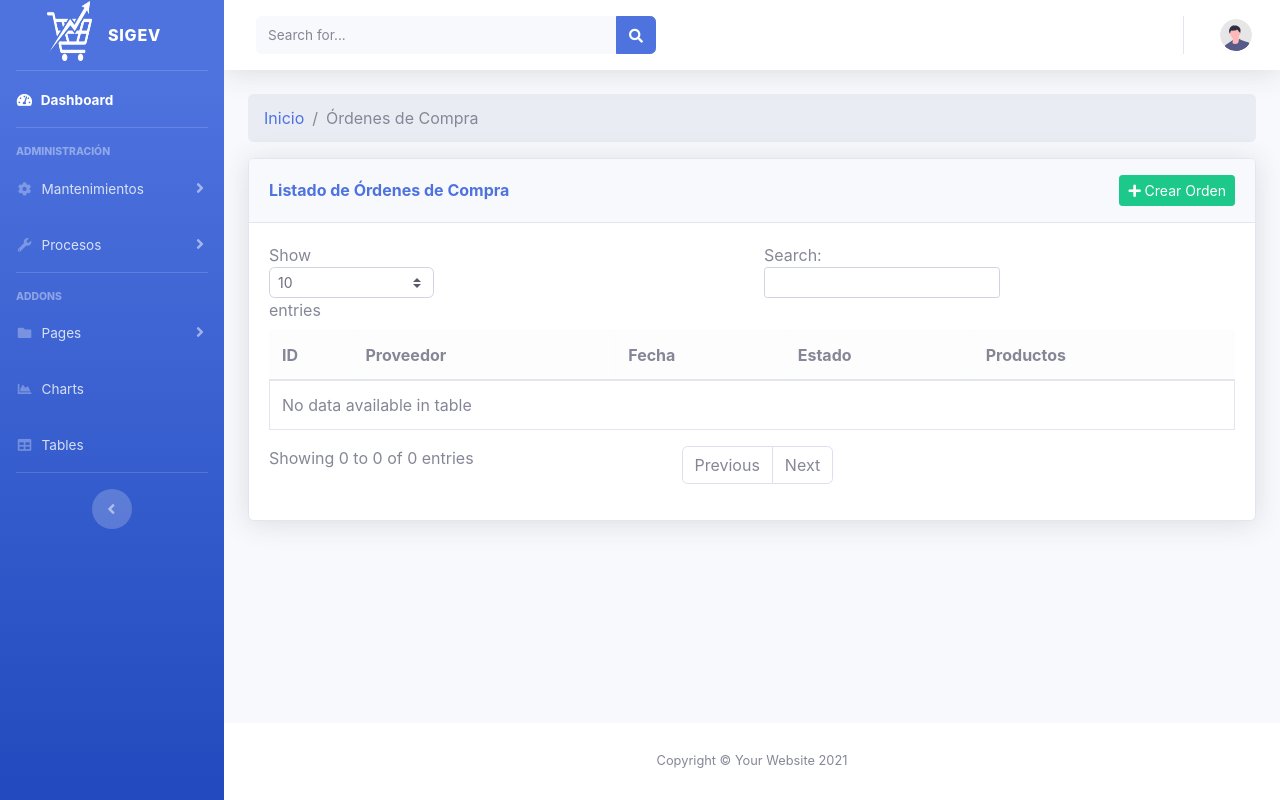
After one commit to gserranomadrid/sigev, a Flask app: page /ordenes_compra/lista in a window 1280 px wide. The commit adds this page. Run offline with Flask 3, Linux system fonts and the light colour scheme; the visitor is signed in with stand-in values (Sample User, id 1); data that the repository does not hold is empty; some libraries are stand-ins or nearby versions.

Commit message:
orden de compra

```diff
--- a/src/app.py
+++ b/src/app.py
@@ -1,5 +1,5 @@
 from flask import Flask, render_template, request, redirect, url_for, flash
-from flask_mysqldb import MySQL
+from db import db
 from flask_login import LoginManager, login_user, logout_user, login_required, current_user
 from flask_wtf import CSRFProtect
 from config import config
@@ -7,6 +7,7 @@ from config import config
 from routes.clientes import clientes_bp
 from routes.proveedores import proveedores_bp
 from routes.productos import productos_bp
+from routes.ordenes_compra import ordenes_compra_bp
 
 #Modelos
 from models.ModelUsuario import ModelUsuario
@@ -17,8 +18,7 @@ from models.entities.Usuario import Usuario
 # La ruta a las carpetas puede necesitar ajuste si app.py está dentro de src/
 # Si app.py está en src/, las rutas relativas son correctas.
 app = Flask(__name__, template_folder='templates', static_folder='static')
-
-db = MySQL(app)
+db.init_app(app)
 login_manager_app = LoginManager()
 login_manager_app.init_app(app)
 csrf = CSRFProtect(app)
@@ -68,6 +68,7 @@ if __name__ == '__main__':
     app.register_blueprint(clientes_bp)
     app.register_blueprint(proveedores_bp)
     app.register_blueprint(productos_bp)
+    app.register_blueprint(ordenes_compra_bp)
     app.register_error_handler(401, status_401)
     app.register_error_handler(404, status_404)
     app.run(debug=True)
--- /dev/null
+++ b/src/db.py
@@ -0,0 +1,3 @@
+from flask_mysqldb import MySQL
+
+db = MySQL()
--- /dev/null
+++ b/src/models/ModelOrdenCompra.py
@@ -0,0 +1,79 @@
+from src.entities.OrdenCompra import OrdenCompra, DetalleCompra
+from db import db
+
+class ModelOrdenCompra:
+    @staticmethod
+    def create(orden, detalles):
+        try:
+            cursor = db.connection.cursor()
+            print ('Creating order:', orden)
+            print ('With details:', detalles)
+            cursor.execute(
+                """
+                INSERT INTO orden_compras (proveedor_id, fecha, activo)
+                VALUES (%s, %s, %s)
+                """,
+                (orden['proveedor_rif'], orden.get('fecha'), orden.get('activo', 1))
+            )
+            orden_id = cursor.lastrowid
+            for det in detalles:
+                cursor.execute(
+                    """
+                    INSERT INTO detalle_compras (cantidad, precio_unitario, orden_id, producto_id)
+                    VALUES (%s, %s, %s, %s)
+                    """,
+                    (det['cantidad'], det['precio_unitario'], orden_id, det['producto_codigo'])
+                )
+            db.connection.commit()
+            return orden_id
+        except Exception as e:
+            db.connection.rollback()
+            print('Error al crear orden de compra:', e)
+            return None
+
+    @staticmethod
+    def get_all():
+        try:
+            cursor = db.connection.cursor()
+            cursor.execute(
+                """
+                SELECT oc.id, oc.proveedor_id, oc.fecha, oc.activo, p.razon_social
+                FROM orden_compras oc
+                JOIN proveedores p ON oc.proveedor_id = p.id
+                ORDER BY oc.fecha DESC
+                """
+            )
+            ordenes = cursor.fetchall()
+            resultado = []
+            for o in ordenes:
+                cursor.execute(
+                    """
+                    SELECT dc.id, dc.cantidad, dc.precio_unitario, dc.producto_id, pr.nombre
+                    FROM detalle_compras dc
+                    JOIN productos pr ON dc.producto_id = pr.id
+                    WHERE dc.orden_id = %s
+                    """,
+                    (o[0],)
+                )
+                detalles = cursor.fetchall()
+                resultado.append({
+                    'id': o[0],
+                    'proveedor_id': o[1],
+                    'fecha': o[2],
+                    'activo': o[3],
+                    'proveedor_nombre': o[4],
+                    'detalles': [
+                        {
+                            'id': d[0],
+                            'cantidad': d[1],
+                            'precio_unitario': d[2],
+                            'producto_id': d[3],
+                            'producto_nombre': d[4]
+                        } for d in detalles
+                    ]
+                })
+            print('Órdenes recuperadas:', resultado)
+            return resultado
+        except Exception as e:
+            print('Error al obtener ordenes de compra:', e)
+            return []
--- /dev/null
+++ b/src/routes/ordenes_compra.py
@@ -0,0 +1,52 @@
+from flask import Blueprint, render_template, request, redirect, url_for, flash
+from flask_login import login_required
+from src.forms.orden_compra_form import OrdenCompraForm
+from src.models.ModelOrdenCompra import ModelOrdenCompra
+from db import db
+from datetime import datetime
+
+ordenes_compra_bp = Blueprint('ordenes_compra', __name__)
+
+@ordenes_compra_bp.route('/ordenes_compra', methods=['GET', 'POST'])
+@login_required
+def index():
+    form = OrdenCompraForm()
+    fecha_actual = datetime.now().strftime('%Y-%m-%d')
+    cursor = db.connection.cursor()
+    cursor.execute('SELECT id, razon_social FROM proveedores')
+    proveedores = cursor.fetchall()
+    cursor.execute('SELECT id, nombre FROM productos')
+    productos = cursor.fetchall()
+    form.proveedor_rif.choices = [(str(p[0]), p[1]) for p in proveedores]
+    for detalle_form in form.detalles:
+        detalle_form.producto_codigo.choices = [(str(prod[0]), prod[1]) for prod in productos]
+    if request.method == 'POST':
+        print('POST data:', request.form)
+        if form.validate_on_submit():
+            print('Form validated:', form.data)
+            detalles = []
+            for detalle in form.detalles.data:
+                print('Detalle:', detalle)
+                detalles.append({
+                    'producto_codigo': detalle['producto_codigo'],
+                    'cantidad': detalle['cantidad'],
+                    'precio_unitario': detalle['precio_unitario']
+                })
+            orden = {
+                'proveedor_rif': form.proveedor_rif.data,
+                'fecha': request.form.get('fecha', fecha_actual),
+                'activo': 1
+            }
+            ModelOrdenCompra.create(orden, detalles)
+            flash('Orden de compra creada exitosamente', 'success')
+            return redirect(url_for('ordenes_compra.listar_ordenes'))
+        else:
+            print('Form errors:', form.errors)
+            flash('Error en el formulario. Verifica los datos ingresados.', 'danger')
+    return render_template('orden_compra/index.html', form=form, fecha_actual=fecha_actual)
+
+@ordenes_compra_bp.route('/ordenes_compra/lista', methods=['GET'])
+@login_required
+def listar_ordenes():
+    ordenes = ModelOrdenCompra.get_all()
+    return render_template('orden_compra/lista.html', ordenes=ordenes)
--- a/src/templates/base.html
+++ b/src/templates/base.html
@@ -14,6 +14,14 @@
     <!-- Custom fonts for this template-->
     <link href="{{ url_for('static', filename='vendor/fontawesome-free/css/all.min.css') }}" rel="stylesheet" type="text/css">
     <link href="{{ url_for('static', filename='css/sb-admin-2.min.css') }}" rel="stylesheet">
+
+    <!-- Select2 CSS -->
+    <link href="assets/plugins/global/plugins.bundle.css" rel="stylesheet" type="text/css"/>
+    <!-- Select2 Bootstrap 5 CSS (asegura que el theme se cargue después de select2) -->
+    <link href="https://cdn.jsdelivr.net/npm/select2@4.1.0-rc.0/dist/css/select2.min.css" rel="stylesheet" />
+
+
+    <link href="https://cdn.jsdelivr.net/npm/select2-bootstrap-5-theme@1.2.0/dist/select2-bootstrap-5-theme.min.css" rel="stylesheet" />
 
 </head>
 
@@ -86,13 +94,13 @@
                 <a class="nav-link collapsed" href="#" data-toggle="collapse" data-target="#collapseUtilities"
                     aria-expanded="true" aria-controls="collapseUtilities">
                     <i class="fas fa-fw fa-wrench"></i>
-                    <span>Utilities</span>
+                    <span>Procesos</span>
                 </a>
                 <div id="collapseUtilities" class="collapse" aria-labelledby="headingUtilities"
                     data-parent="#accordionSidebar">
                     <div class="bg-white py-2 collapse-inner rounded">
-                        <h6 class="collapse-header">Custom Utilities:</h6>
-                        <a class="collapse-item" href="utilities-color.html">Colors</a>
+                        <h6 class="collapse-header">Módulos:</h6>
+                        <a class="collapse-item" href="{{ url_for('ordenes_compra.listar_ordenes')}}">Orden Compra</a>
                         <a class="collapse-item" href="utilities-border.html">Borders</a>
                         <a class="collapse-item" href="utilities-animation.html">Animations</a>
                         <a class="collapse-item" href="utilities-other.html">Other</a>
@@ -318,8 +326,19 @@
 
         <!-- Page level plugins -->
         <script src="{{url_for('static', filename ='vendor/chart.js/Chart.min.js')}}"></script>
+        <script src="assets/plugins/global/plugins.bundle.js"></script>
+        <script src="https://cdn.jsdelivr.net/npm/select2@4.1.0-rc.0/dist/js/select2.min.js"></script>
 
         {% block customJS %}
+        <script>
+        $(document).ready(function() {
+            // Inicializa select2 en todos los selects con data-control="select2"
+            $('select[data-control="select2"]').select2({
+                // ¡Esta es la configuración clave!
+                theme: "bootstrap-5"
+            });
+        });
+        </script>
         {% endblock %}
 </body>
 
--- /dev/null
+++ b/src/templates/orden_compra/lista.html
@@ -0,0 +1,67 @@
+{% extends 'base.html' %}
+{% block title %}Listado de Órdenes de Compra{% endblock %}
+{% block breadcrumb %}Órdenes de Compra{% endblock %}
+{% block breadcrumbInicio %}Inicio{% endblock %}
+{% block customCSS %}
+    <link href="{{ url_for('static', filename='vendor/datatables/dataTables.bootstrap4.min.css') }}" rel="stylesheet">
+{% endblock %}
+
+{% block content %}
+<div class="card shadow mb-4">
+    <div class="card-header py-3 d-flex justify-content-between align-items-center">
+        <h6 class="m-0 font-weight-bold text-primary">Listado de Órdenes de Compra</h6>
+        <a href="{{ url_for('ordenes_compra.index') }}" class="btn btn-success btn-sm">
+            <i class="fas fa-plus"></i> Crear Orden
+        </a>
+    </div>
+    <div class="card-body">
+        <div class="table-responsive">
+            <table class="table table-bordered align-middle" id="tabla-ordenes" width="100%">
+                <thead class="table-light border border-secondary">
+                    <tr>
+                        <th>ID</th>
+                        <th>Proveedor</th>
+                        <th>Fecha</th>
+                        <th>Estado</th>
+                        <th>Productos</th>
+                    </tr>
+                </thead>
+                <tbody>
+                {% for orden in ordenes %}
+                    <tr>
+                        <td>{{ orden.id }}</td>
+                        <td>{{ orden.proveedor_nombre }}</td>
+                        <td>{{ orden.fecha }}</td>
+                        <td>{{ 'Activo' if orden.activo == 1 else 'Inactivo' }}</td>
+                        <td>
+                            <ul>
+                            {% for det in orden.detalles %}
+                                <li>{{ det.producto_nombre }} ({{ det.cantidad }}) - ${{ det.precio_unitario }}</li>
+                            {% endfor %}
+                            </ul>
+                        </td>
+                    </tr>
+                {% endfor %}
+                </tbody>
+            </table>
+        </div>
+    </div>
+</div>
+{% endblock %}
+<!-- DataTables JS & CSS -->
+{% block customJS %}
+<script src="{{ url_for('static', filename='vendor/datatables/jquery.dataTables.min.js') }}"></script>
+<script src="{{ url_for('static', filename='vendor/datatables/dataTables.bootstrap4.min.js') }}"></script>
+<script>
+    document.addEventListener('DOMContentLoaded', function() {
+        $('#tabla-ordenes').DataTable({
+            paging: true,
+            searching: true,
+            ordering: true,
+            language: {
+                url: "{{ url_for('static', filename='vendor/datatables/es.json') }}"
+            }
+        });
+    });
+</script>
+{% endblock %}
```
Also changed, not shown: src/entities/OrdenCompra.py (added, +16 -0 lines), src/forms/orden_compra_form.py (added, +13 -0 lines), src/templates/orden_compra/index.html (added, +132 -0 lines).
